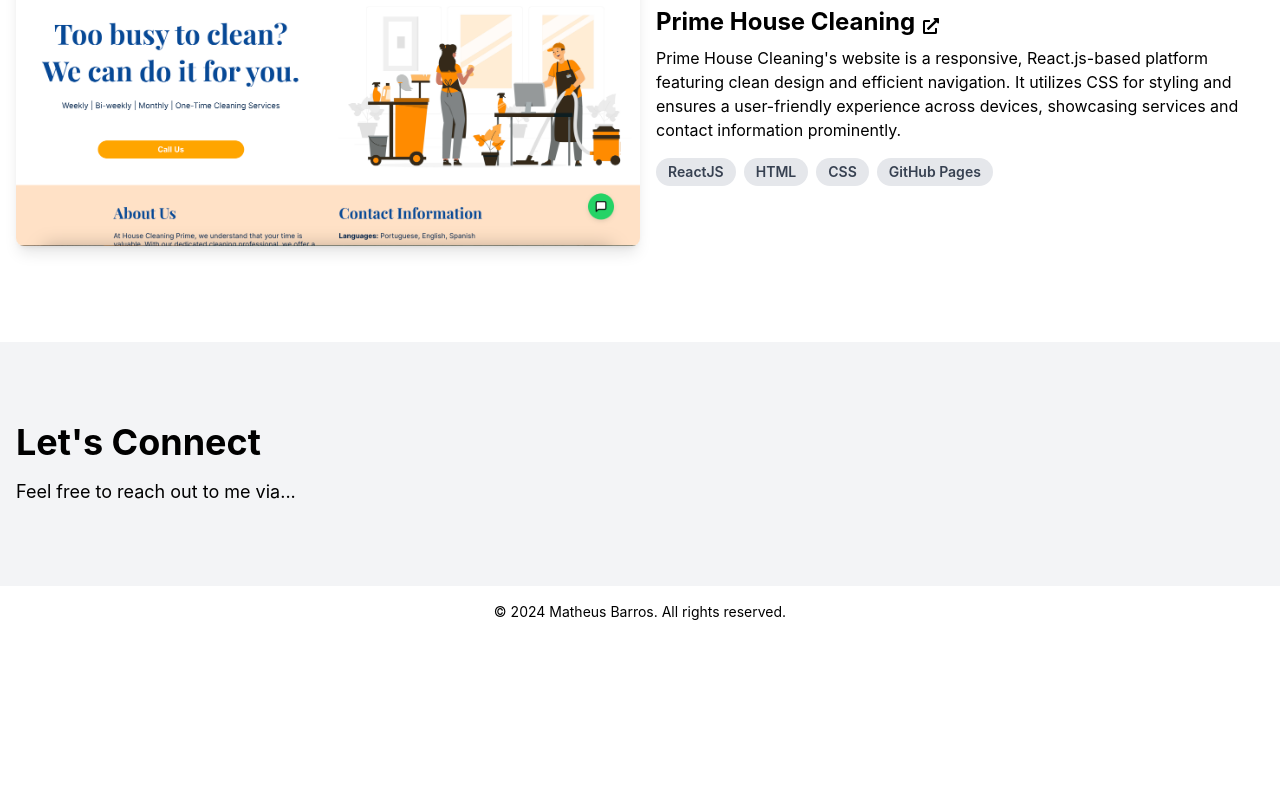
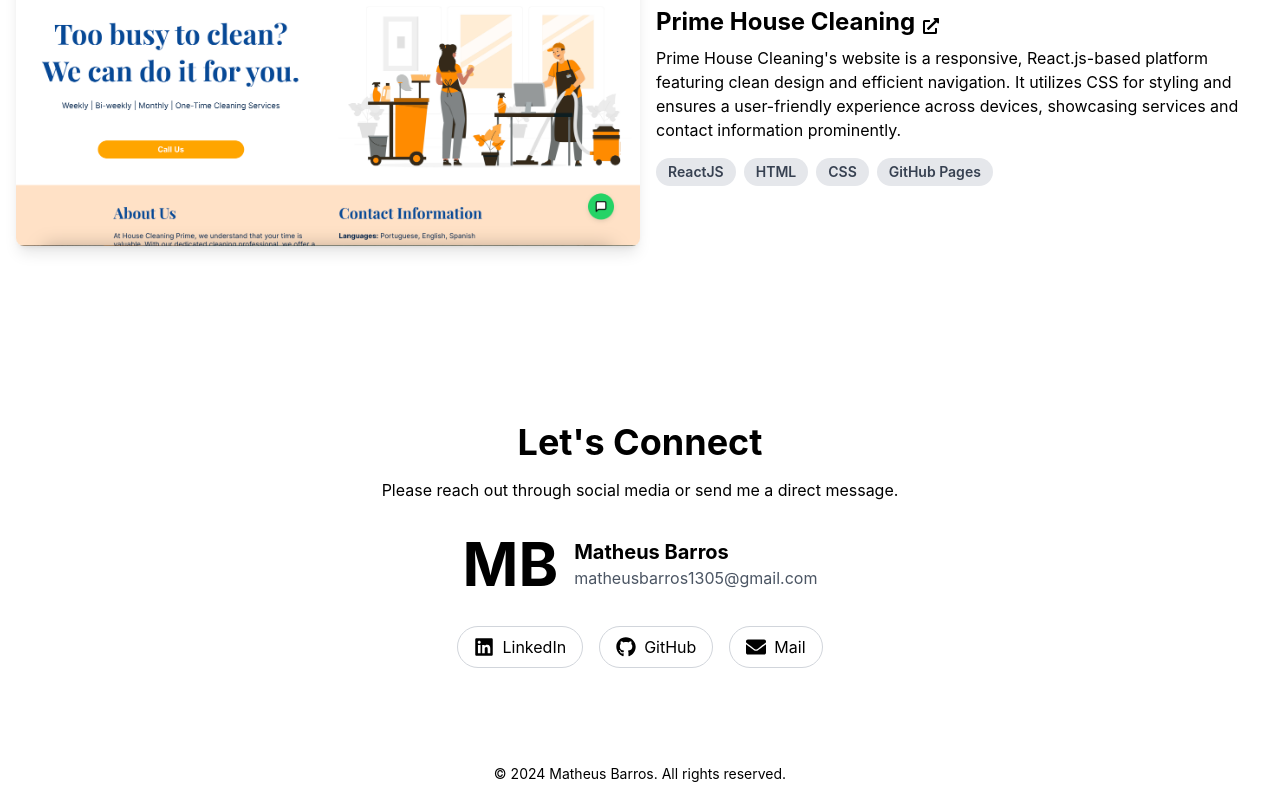
Before and after one commit to barros-m/matheusbarros.dev, a React (Create React App) app: page / in a window 1280 px wide. Shown: the part 2250-3050 px from the top of the page. Before the commit the page ends 2888 px from the top, so only its background shows below. Built offline with nearby package versions, Linux system fonts and the light colour scheme.

Commit message:
Added a contact me section

```diff
--- a/src/components/Connect.js
+++ b/src/components/Connect.js
@@ -1,11 +1,35 @@
 import React from 'react';
+import { FaLinkedin, FaGithub, FaEnvelope } from 'react-icons/fa';
 
 const Connect = () => {
   return (
-    <section id="connect" className="py-20 bg-gray-100">
-      <div className="container mx-auto px-4">
+    <section id="connect" className="py-20 bg-white">
+      <div className="container mx-auto px-4 text-center">
         <h2 className="text-4xl font-bold mb-4">Let's Connect</h2>
-        <p className="text-lg">Feel free to reach out to me via...</p>
+        <p className="mb-8">Please reach out through social media or send me a direct message.</p>
+        <div className="flex flex-col md:flex-row justify-center items-center mb-8">
+          <div className="flex flex-col md:flex-row items-center mb-4 md:mb-0">
+            <div className="text-6xl font-bold mr-4">MB</div>
+            <div className="flex flex-col items-start">
+              <h3 className="text-xl font-bold">Matheus Barros</h3>
+              <p className="text-gray-600">matheusbarros1305@gmail.com</p>
+            </div>
+          </div>
+        </div>
+        <div className="flex justify-center space-x-4">
+          <a href="https://www.linkedin.com/in/mattheusbarroos/" target="_blank" rel="noopener noreferrer" className="flex items-center space-x-2 border border-gray-300 rounded-full px-4 py-2 hover:bg-gray-100">
+            <FaLinkedin className="text-xl" />
+            <span>LinkedIn</span>
+          </a>
+          <a href="https://github.com/barros-m" target="_blank" rel="noopener noreferrer" className="flex items-center space-x-2 border border-gray-300 rounded-full px-4 py-2 hover:bg-gray-100">
+            <FaGithub className="text-xl" />
+            <span>GitHub</span>
+          </a>
+          <a href="mailto:matheusbarros1305@gmail.com" className="flex items-center space-x-2 border border-gray-300 rounded-full px-4 py-2 hover:bg-gray-100">
+            <FaEnvelope className="text-xl" />
+            <span>Mail</span>
+          </a>
+        </div>
       </div>
     </section>
   );
```
